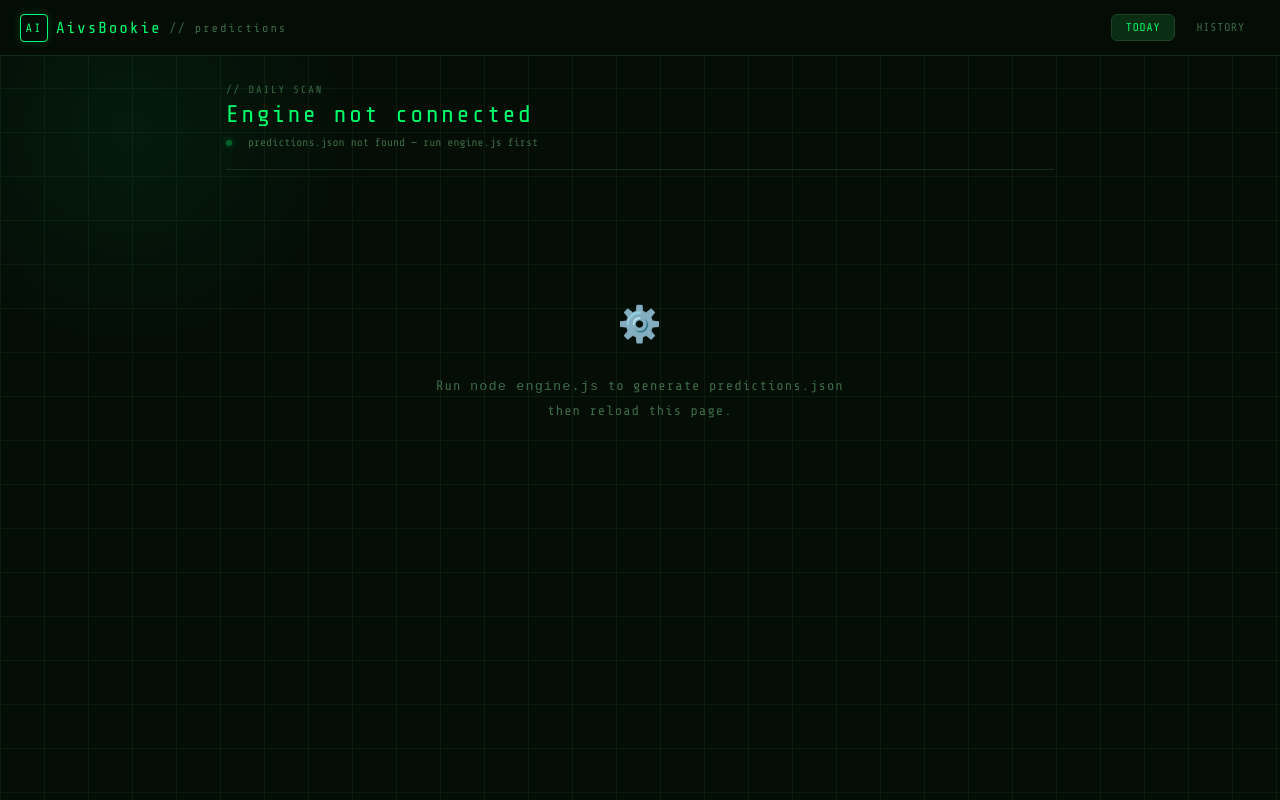
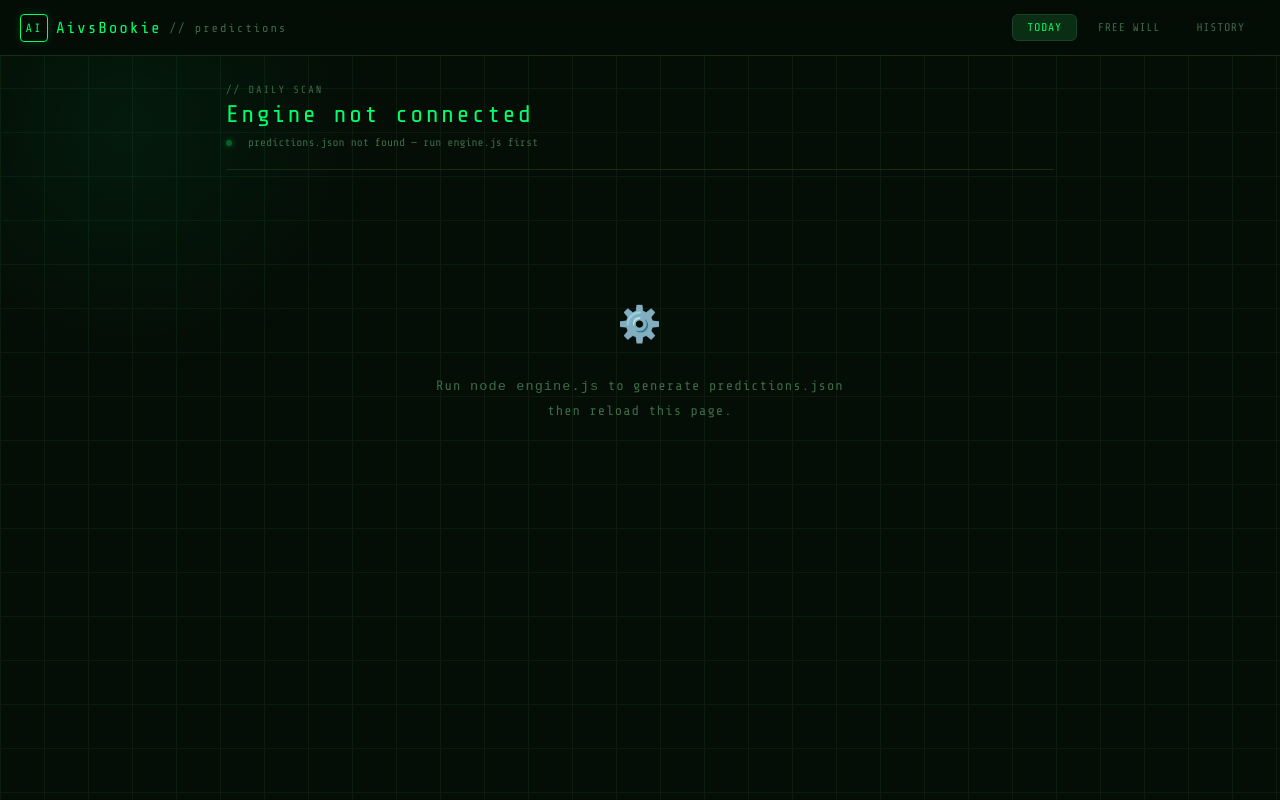
Before and after one commit to cadefoster117/football-predictor-app, a website: page public/index.html in a window 1280 px wide. Drawn offline with nearby package versions, Linux system fonts and the light colour scheme; no server answers; a web font is replaced by a local one.

Commit message:
Update index.html

```diff
--- a/public/index.html
+++ b/public/index.html
@@ -23,6 +23,7 @@
   </div>
   <nav>
     <a class="nav-btn active" href="/">Today</a>
+    <a class="nav-btn" href="freewill.html">Free Will</a>
     <a class="nav-btn" href="history.html">History</a>
   </nav>
 </header>
```
